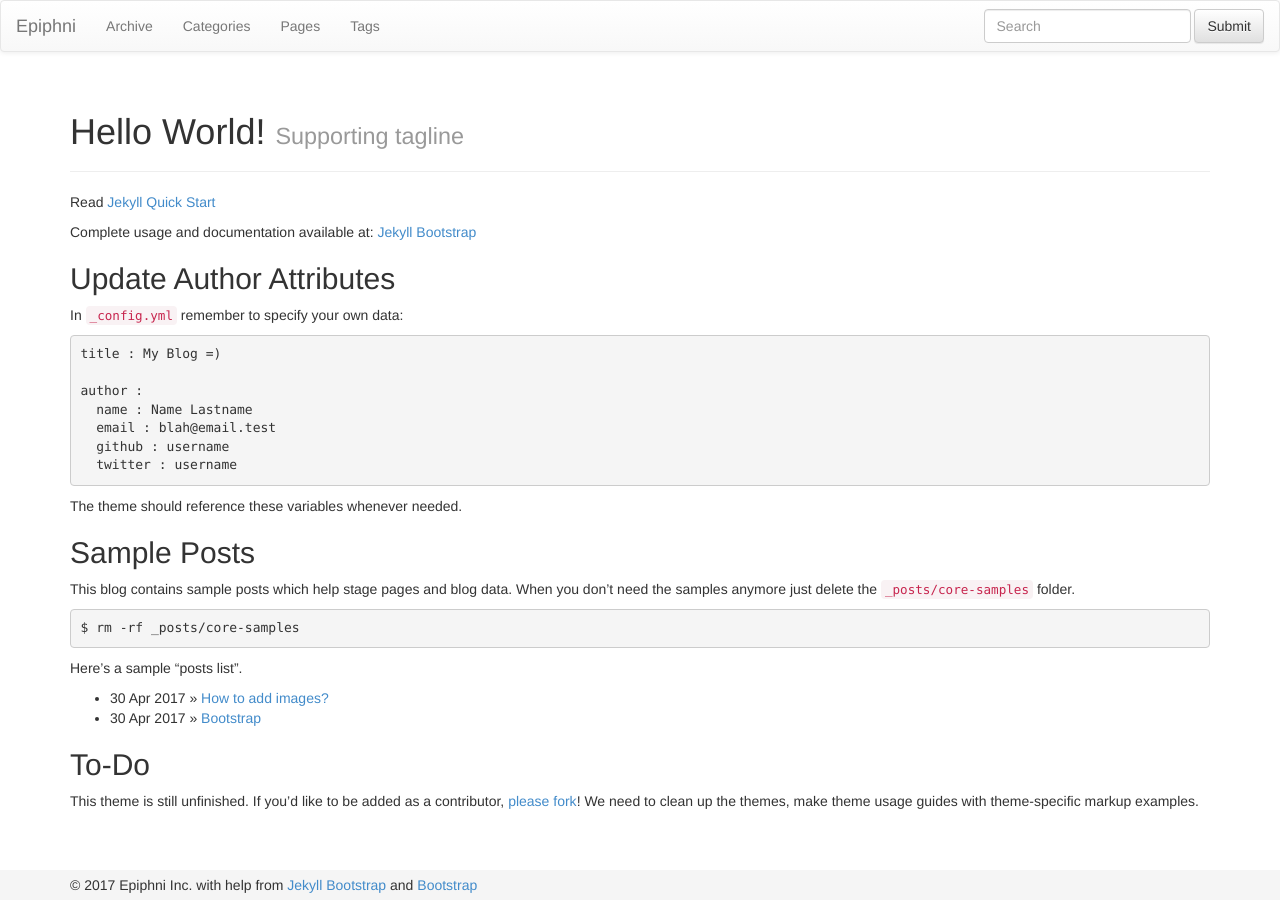
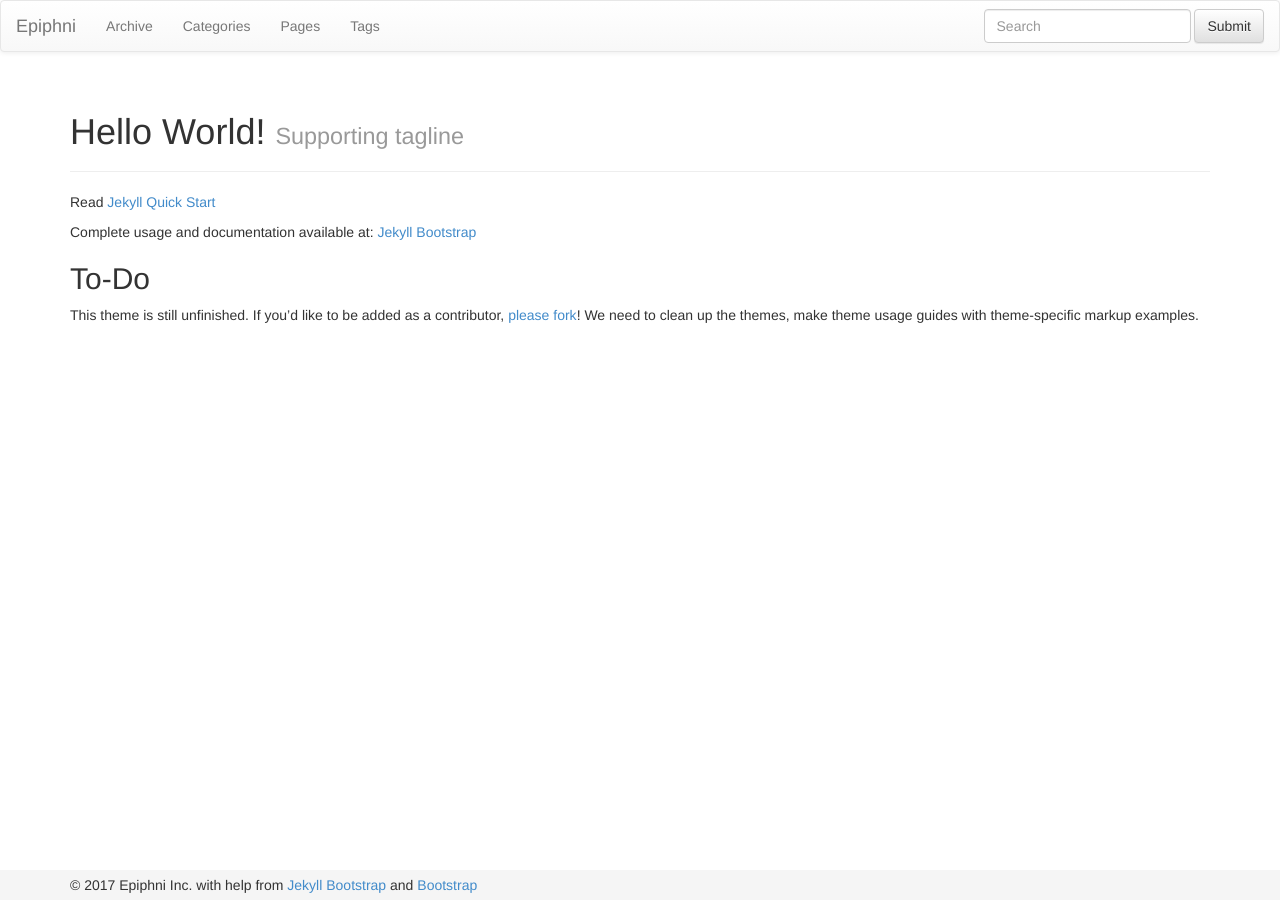
Before and after one commit to epiphni/epiphni.github.io, a Jekyll site: the page built from index.md, in a window 1280 px wide. Built offline with Jekyll 4.4.1, drawn with Linux system fonts in a browser that asks for light colours; nearby versions of some CDN libraries.

Commit message:
Update index.md

```diff
--- a/index.md
+++ b/index.md
@@ -9,35 +9,6 @@ Read [Jekyll Quick Start](http://jekyllbootstrap.com/usage/jekyll-quick-start.ht
 
 Complete usage and documentation available at: [Jekyll Bootstrap](http://jekyllbootstrap.com)
 
-## Update Author Attributes
-
-In `_config.yml` remember to specify your own data:
-
-    title : My Blog =)
-
-    author :
-      name : Name Lastname
-      email : blah@email.test
-      github : username
-      twitter : username
-
-The theme should reference these variables whenever needed.
-
-## Sample Posts
-
-This blog contains sample posts which help stage pages and blog data.
-When you don't need the samples anymore just delete the `_posts/core-samples` folder.
-
-    $ rm -rf _posts/core-samples
-
-Here's a sample "posts list".
-
-<ul class="posts">
-  {% for post in site.posts %}
-    <li><span>{{ post.date | date_to_string }}</span> &raquo; <a href="{{ BASE_PATH }}{{ post.url }}">{{ post.title }}</a></li>
-  {% endfor %}
-</ul>
-
 ## To-Do
 
 This theme is still unfinished. If you'd like to be added as a contributor, [please fork](http://github.com/plusjade/jekyll-bootstrap)!
```
